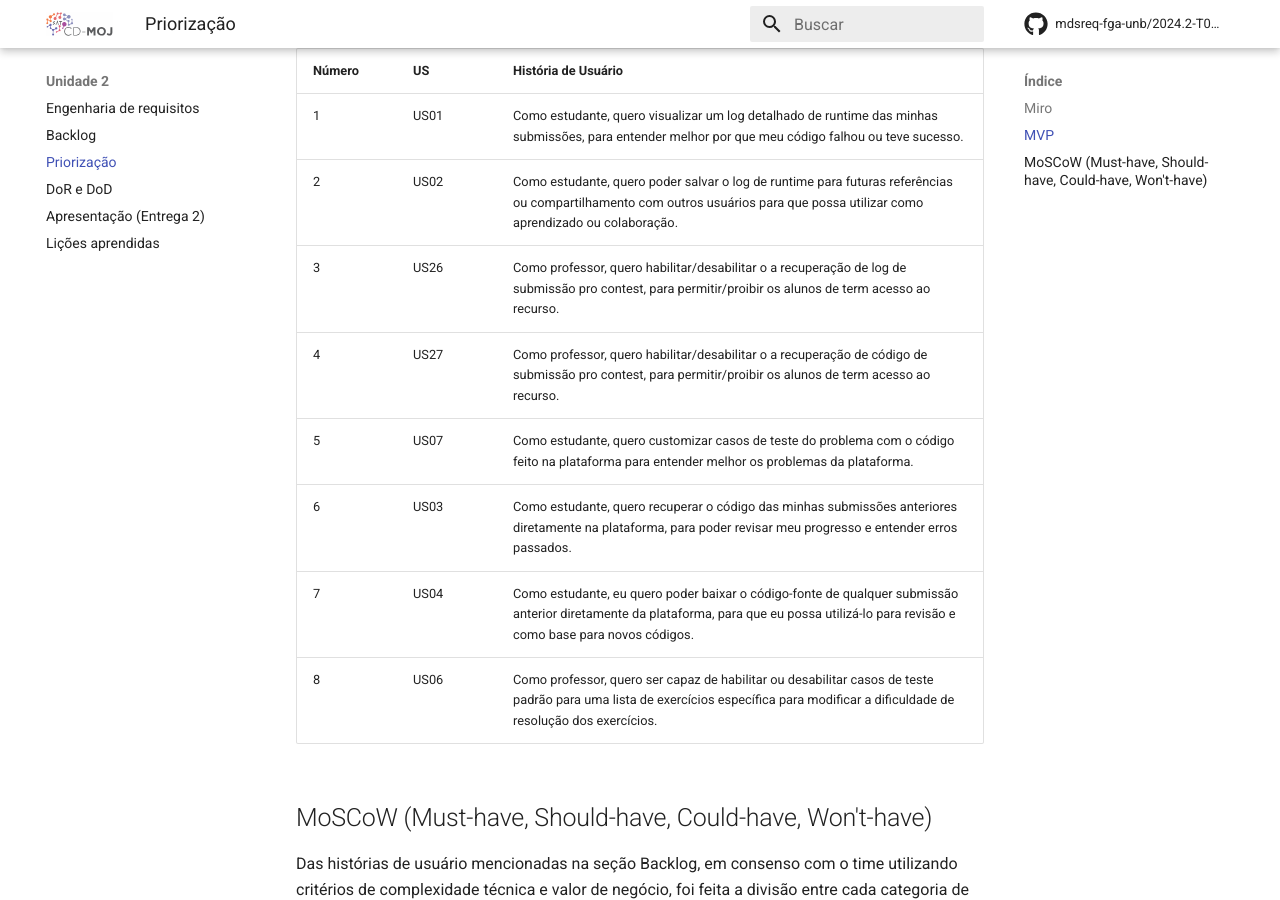
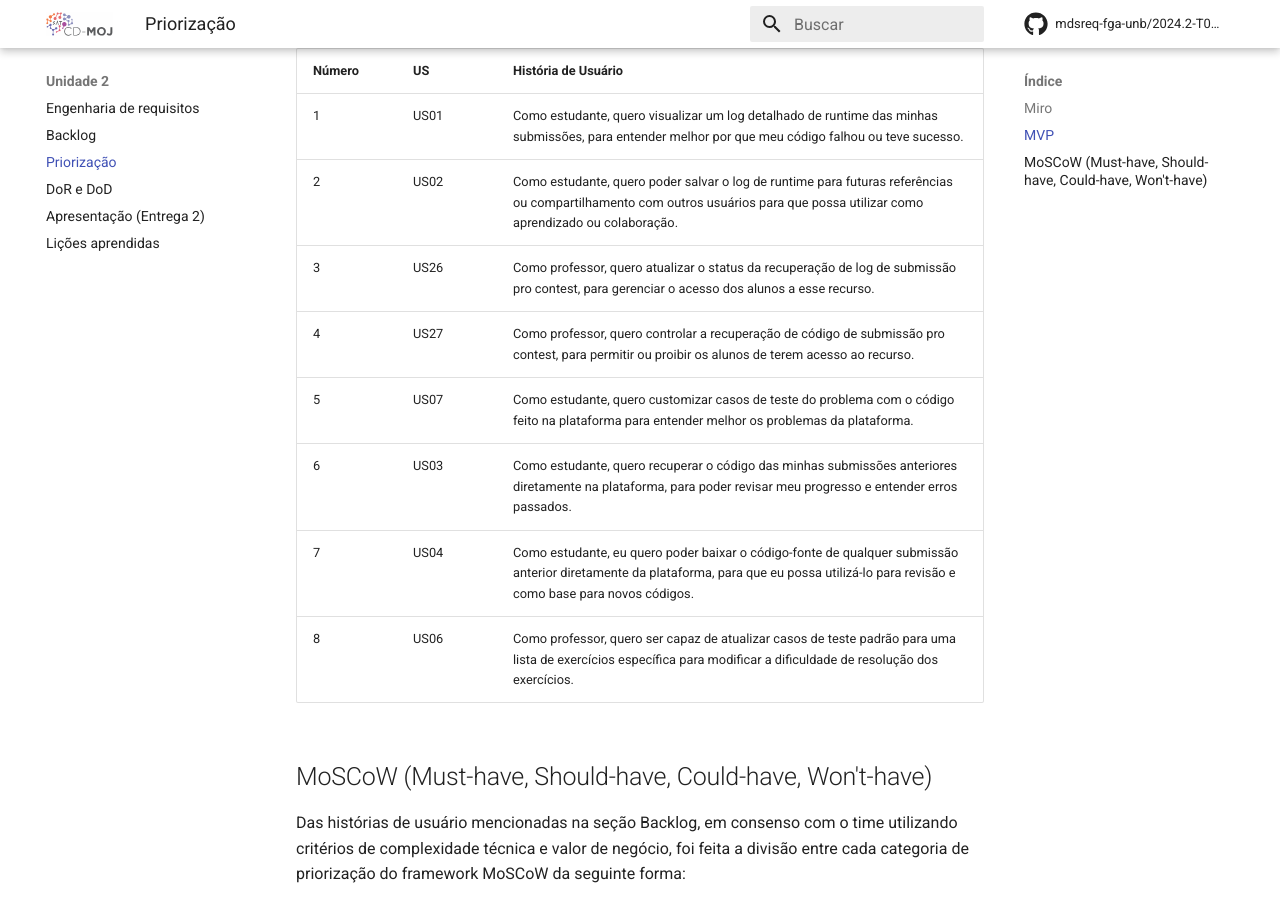
Before and after one commit to mdsreq-fga-unb/2024.2-T01-CD-MOJ, an MkDocs documentation site: the page built from docs/us/priorizacao.md, in a window 1280 px wide and 900 px high, scrolled down 2464 px. Built offline with MkDocs 1.6.1 and Material for MkDocs 9.7.7, drawn with Linux system fonts in a browser that asks for light colours; emoji names are drawn with the system emoji font; comment, search, counter and statistics services are not loaded.

Commit message:
fixingIssue#12

```diff
--- a/docs/us/priorizacao.md
+++ b/docs/us/priorizacao.md
@@ -44,12 +44,12 @@ A pontuação atribuída a cada **US** pela equipe em conjunto pode ser visualiz
 |------------|---------|--------------------------------------------------------------|
 | 1          | US01   | Como estudante, quero visualizar um log detalhado de runtime das minhas submissões, para entender melhor por que meu código falhou ou teve sucesso. |
 | 2          | US02   | Como estudante, quero poder salvar o log de runtime para futuras referências ou compartilhamento com outros usuários para que possa utilizar como aprendizado ou colaboração. |
-| 3          | US26   | Como professor, quero habilitar/desabilitar o a recuperação de log de submissão pro contest, para permitir/proibir os alunos de term acesso ao recurso. |
-| 4          | US27   | Como professor, quero habilitar/desabilitar o a recuperação de código de submissão pro contest, para  permitir/proibir os alunos de term acesso ao recurso. |
+| 3          | US26   | Como professor, quero atualizar o status da recuperação de log de submissão pro contest, para gerenciar o acesso dos alunos a esse recurso. |
+| 4          | US27   | Como professor, quero controlar a recuperação de código de submissão pro contest, para  permitir ou proibir os alunos de terem acesso ao recurso. |
 | 5          | US07   | Como estudante, quero customizar casos de teste do problema com o código feito na plataforma para entender melhor os problemas da plataforma. |
 | 6          | US03   | Como estudante, quero recuperar o código das minhas submissões anteriores diretamente na plataforma, para poder revisar meu progresso e entender erros passados. |
 | 7          | US04   | Como estudante, eu quero poder baixar o código-fonte de qualquer submissão anterior diretamente da plataforma, para que eu possa utilizá-lo para revisão e como base para novos códigos. |
-| 8          | US06   | Como professor, quero ser capaz de habilitar ou desabilitar casos de teste padrão para uma lista de exercícios específica para modificar a dificuldade de resolução dos exercícios. |
+| 8          | US06   | Como professor, quero ser capaz de atualizar casos de teste padrão para uma lista de exercícios específica para modificar a dificuldade de resolução dos exercícios. |
 
 ## MoSCoW (Must-have, Should-have, Could-have, Won't-have)
 
```
